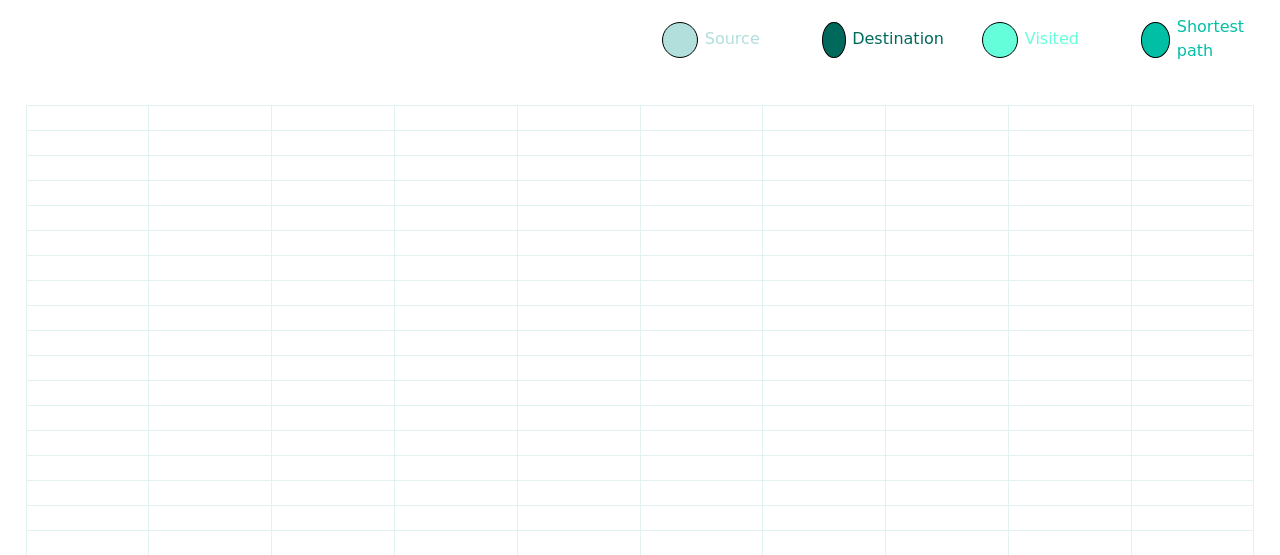
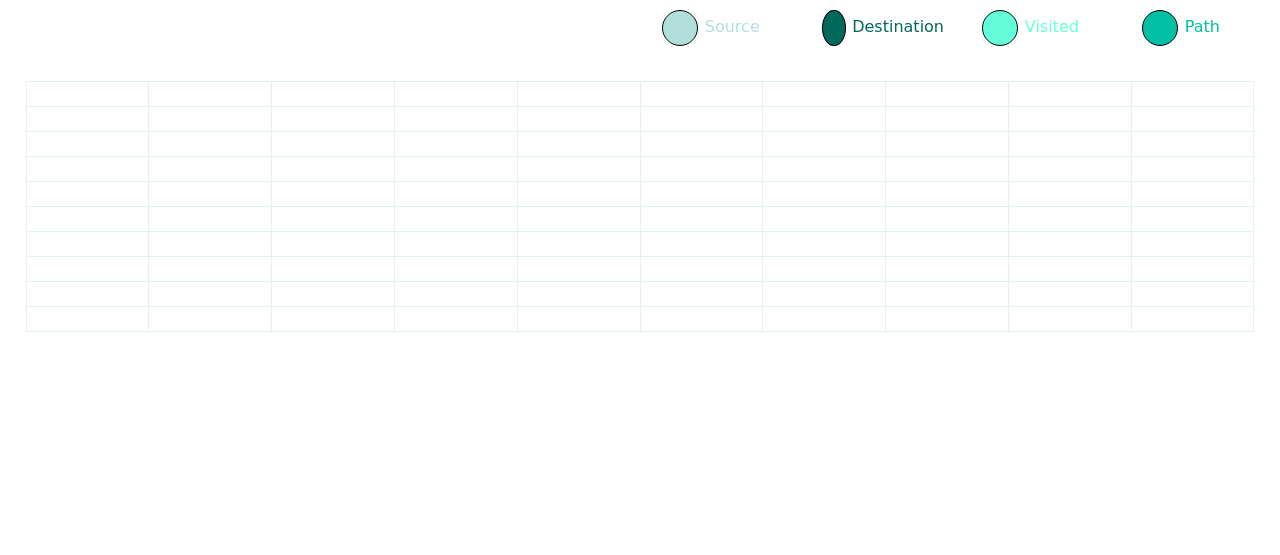
Before and after one commit to agrawalsourabh/ShortestPathFinder, a Flask app: page /mobile in a window 1280 px wide. Shown: the part 56-611 px from the top of the page. After the commit the page ends 388 px from the top, so only its background shows below. Run offline with Flask 2, Linux system fonts and the light colour scheme; some libraries are stand-ins or nearby versions.

Commit message:
rows and columns updated for mobile view

```diff
--- a/app.py
+++ b/app.py
@@ -14,7 +14,7 @@ def getDesktopRowsAndCols():
     return rows, columns
 
 def getMobileRowsAndCols():
-    rows = 18
+    rows = 10
     columns = 10
     return rows, columns
 
--- a/static/stylesheet/main.css
+++ b/static/stylesheet/main.css
@@ -214,7 +214,7 @@ div.visited>p {
 div.shortest-path>div.shortest-path-box {
     width: 24px;
     height: 24px;
-    margin-left: 4%;
+    margin-left: 2%;
     border-radius: 50%;
     border-color: black;
     border-width: 1px;
@@ -318,6 +318,7 @@ div.shortest-path>p {
     div.shortest-path>div.shortest-path-box {
         width: 36px;
         height: 36px;
+        margin-left: 5%;
         border-radius: 50%;
         border-color: black;
         border-width: 1px;
--- a/templates/home-path.html
+++ b/templates/home-path.html
@@ -43,7 +43,7 @@
                     <div class="shortest-path-box">
 
                     </div>
-                    <p>Shortest path</p>
+                    <p>Path</p>
                 </div>
             </div>
         </div>
--- a/templates/home_new.html
+++ b/templates/home_new.html
@@ -45,7 +45,7 @@
                     <div class="shortest-path-box">
 
                     </div>
-                    <p>Shortest path</p>
+                    <p>Path</p>
                 </div>
             </div>
         </div>
--- a/templates/layouts/_node-grid.html
+++ b/templates/layouts/_node-grid.html
@@ -26,9 +26,8 @@
             </div>
             <div class="shortest-path">
                 <div class="shortest-path-box">
-
                 </div>
-                <p>Shortest path</p>
+                <p>Path</p>
             </div>
         </div>
     </div>
```
